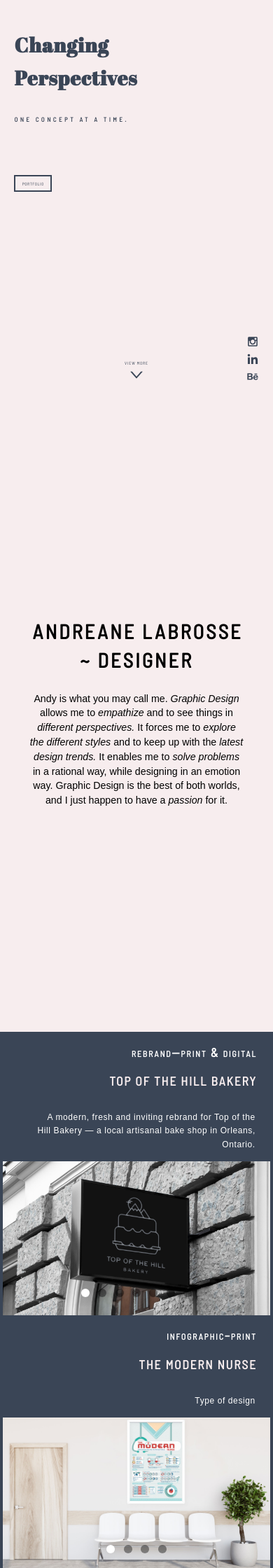
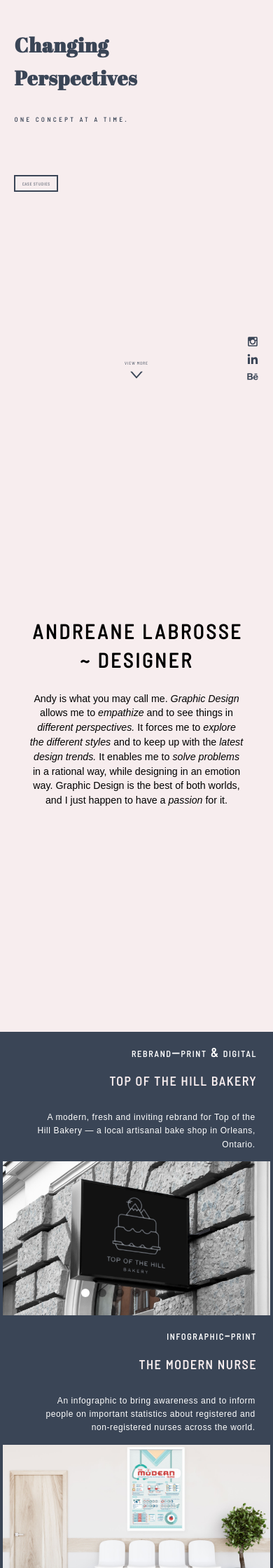
Before and after one commit to labr0110/portfolio-jekyll, a Jekyll site: the page built from index.html, in a window 390 px wide. Shown: the part 326-2566 px from the top of the page at 70% size. Built offline with Jekyll 4.4.1, drawn with Linux system fonts in a browser that asks for light colours; nearby versions of some CDN libraries; Markdown is read by kramdown in place of the engine named in the settings; comment, search, counter and statistics services are not loaded.

Commit message:
fixed sizing

```diff
--- a/_data/project-2.yml
+++ b/_data/project-2.yml
@@ -1,6 +1,6 @@
 title-1: infographic–print
 title-2: "THE MODERN NURSE"
-desc: "Type of design"
+desc: "An infographic to bring awareness and to inform people on important statistics about registered and non-registered nurses across the world."
 
 images:
   - src: "mn-1.jpg"
--- a/_layouts/default.html
+++ b/_layouts/default.html
@@ -45,7 +45,7 @@
         <h1 class="banner-title-2">Perspectives</h1>
         <h2 class="banner-title-second pad-b-2">ONE CONCEPT AT A TIME.</h2>
         <div class="banner-btn-scroll">
-          <a class="banner-btn micro" href="#portfolio" rel="contents">portfolio</a>
+          <a class="banner-btn micro" href="#portfolio" rel="contents">Case Studies</a>
         </div>
         <div class="bannerscroll">
           <a href="#the-designer" rel="">
```
Also changed, not shown: css/main.css (+19 -25 lines).
